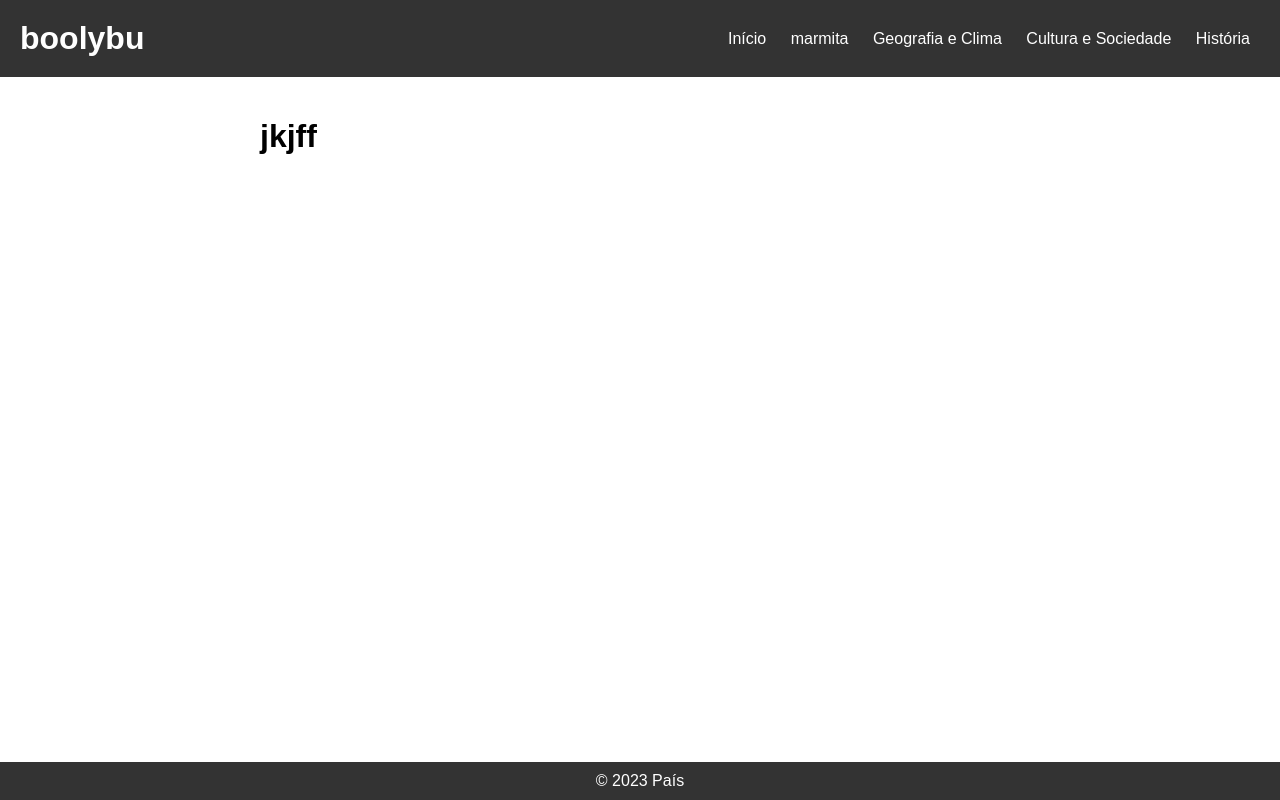
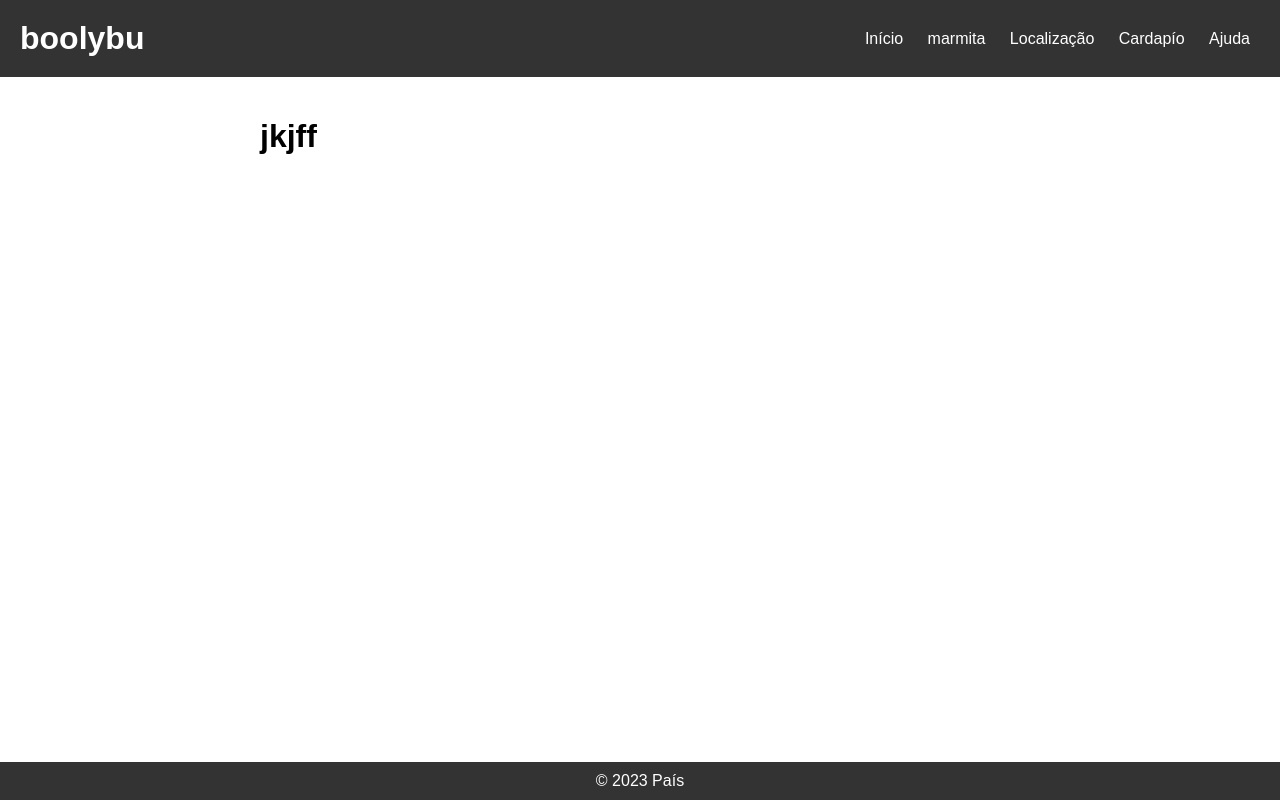
Before and after one commit to br4kn/Boolybu, a plain HTML site: page index.html in a window 1280 px wide. Drawn offline with Linux system fonts and the light colour scheme.

Commit message:
atualização

```diff
--- a/index.html
+++ b/index.html
@@ -24,9 +24,9 @@ boolybu; <!-- Declaração do tipo de documento -->
           <!-- Links de navegação para seções da página usando âncoras -->
           <li><a href="#Inicio">Início</a></li>
           <li><a href="#Sobre">marmita</a></li>
-          <li><a href="#localização">Geografia e Clima</a></li>
-          <li><a href="#Cardapío">Cultura e Sociedade</a></li>
-          <li><a href="#Ajuda">História</a></li>
+          <li><a href="#localização">Localização</a></li>
+          <li><a href="#Cardapío">Cardapío</a></li>
+          <li><a href="#Ajuda">Ajuda</a></li>
 
         </ul>
       </nav>
```
